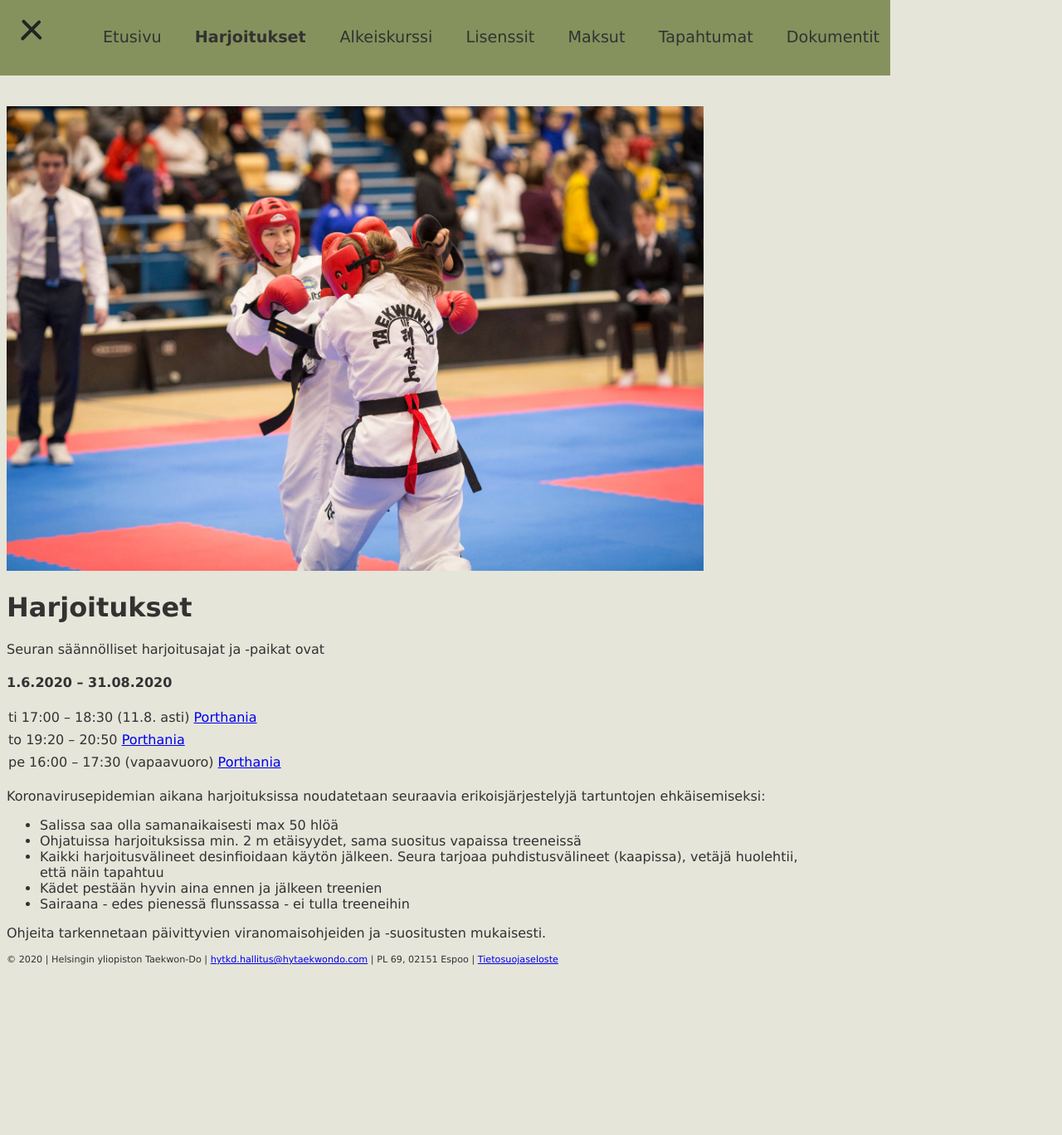
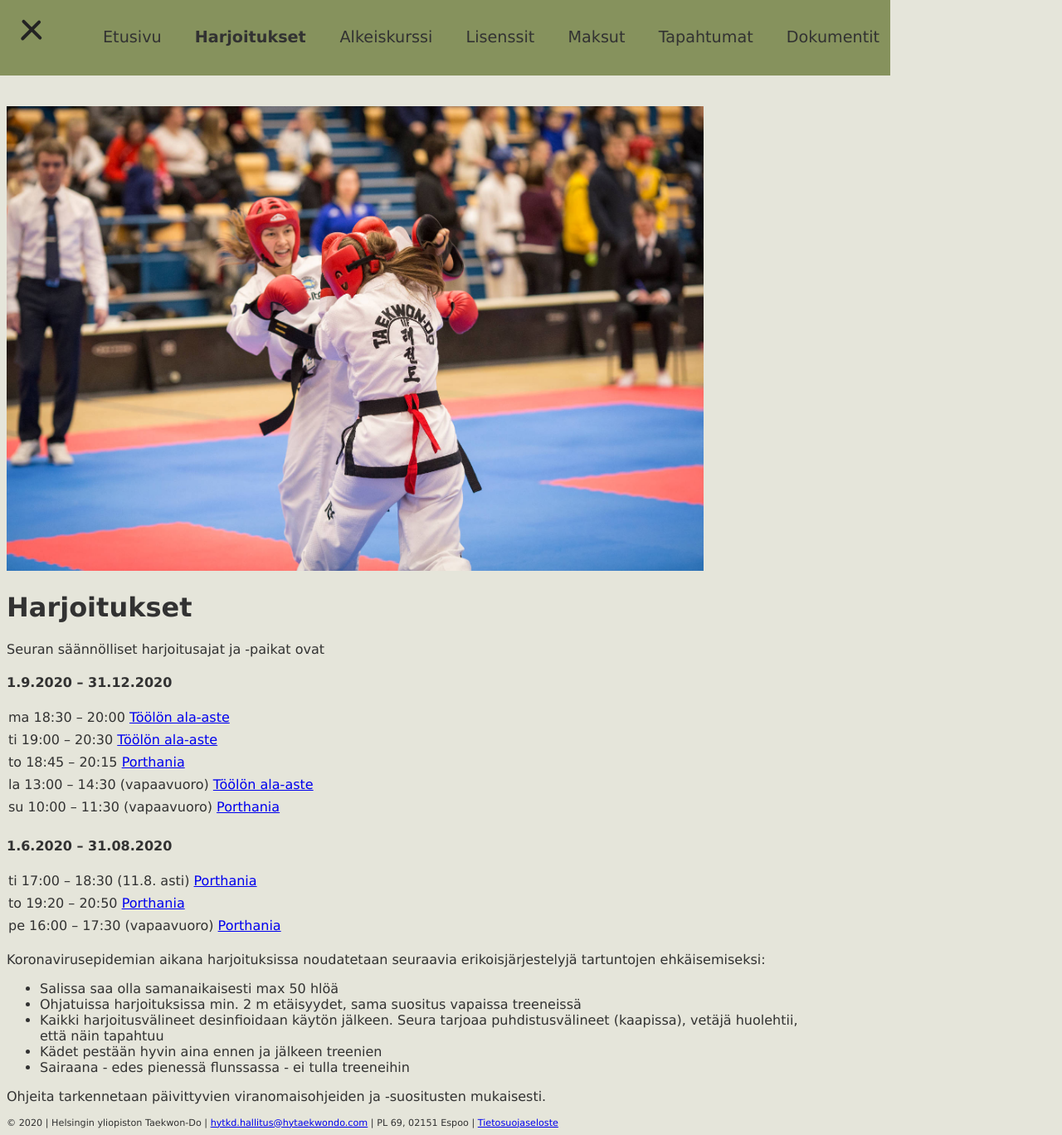
Before and after one commit to hytkd/website, a Jekyll site: the page built from trainings.html, in a window 1280 px wide and 1368 px high. Shown: the whole window at 83% size. Built offline with Jekyll 4.4.1, drawn with Linux system fonts in a browser that asks for light colours.

Commit message:
Update autumn training times and payment info

```diff
--- a/_data/acute.yml
+++ b/_data/acute.yml
@@ -1,12 +1,6 @@
-- title: Kesän harjoitusvuorot
+- title: Syksyn harjoitusvuorot
   content: |
-    <p>Kesäkaudella (1.6.-31.8.) harjoitellaan seuraavasti:</p>
-    <p><ul>
-      <li>ti 17:00 - 18:30 Porthaniassa (11.8. asti)</li>
-      <li>to 19:20 - 20:50 Porthaniassa</li>
-      <li>pe 16:00 - 17:30 Porthaniassa</li>
-    </ul></p>
-    <p>Harjoituksissa noudatetaan <a href="/trainings.html">erityisjärjestelyjä</a> tartuntojen välttämiseksi.</p>
+    <p>Syksyn harjoitusvuorot ovat samat kuin keväälläkin, katso vuorot <a href="/trainings.html">täältä</a>.
 - title: Jäsenlomake
   content: Seuran harjoituksiin osallistuvien tulee täyttää <a href="https://forms.gle/WHdAycDuJNsYFf6B9">jäsenlomake</a> vuodelle 2020. Myös alkeiskurssille osallistuvia pyydetään täyttämään lomake.
 - title: Jäsenmaksut
--- a/_data/trainings.yml
+++ b/_data/trainings.yml
@@ -1,3 +1,15 @@
+- dates: 1.9.2020 – 31.12.2020
+  times:
+    - time: ma 18:30 – 20:00
+      location: &TOOLO <a href="https://goo.gl/maps/Hcs6GgR9x8ebmiZp9" target="_blank">Töölön ala-aste</a>
+    - time: ti 19:00 – 20:30
+      location: *TOOLO
+    - time: to 18:45 – 20:15
+      location: &PORTSU <a href="https://goo.gl/maps/t21PcHXy8ky" target="_blank">Porthania</a>
+    - time: la 13:00 – 14:30 (vapaavuoro)
+      location: *TOOLO
+    - time: su 10:00 – 11:30 (vapaavuoro)
+      location: *PORTSU
 - dates: 1.6.2020 – 31.08.2020
   times:
     - time: ti 17:00 – 18:30 (11.8. asti)
--- a/payments.html
+++ b/payments.html
@@ -7,10 +7,6 @@ title: HYTKD - Maksut
 Seuran jäsenmaksu (maksetaan kalenterivuosittain) on vuonna 2020 koko vuodelle {{ site.data.payments.students_whole }} €/{{ site.data.payments.others_whole }} €, puolelle vuodelle {{ site.data.payments.students_half }} €/{{ site.data.payments.others_half }} €. Alennetut hinnat koskevat opiskelijoita. Maksettu jäsenmaksu on edellytys harjoituksiin osallistumiselle, mutta sitä ei välttämättä peritä lyhytaikaisilta vierailijoilta (sovi menettelystä hallituksen kanssa, <a href="mailto:hytkd.hallitus@hytaekwondo.com">hytkd.hallitus@hytaekwondo.com</a>).
 </p>
 
-<p>
-Vuonna 2020 maksujen osalta siirrytään seuran laskutukseen, eli seura laskuttaa jäseniltään jäsen-, tapahtuma- yms. maksut. Jos et ole saanut laskua jäsenmaksusta tai laskussa on virhe, olethan yhteydessä <a href="mailto:erik.brucken@hytaekwondo.com">erik.brucken@hytaekwondo.com</a>.
-</p>
-<!--
 <p>
 Maksut maksetaan tilille Danske Bank FI79 8000 1870 7912 00. Maksuissa käytetään aina tapahtuman mukaista viitettä. Jos mahdollista kirjoita viestiin maksun aihe. Jos maksat yhdistelmämaksun, lähetä selventävä viesti osoitteeseen <a href="mailto:{{ site.data.payments.treasurer_email }}">{{ site.data.payments.treasurer_email }}</a>. Leiri-, kisa- ja tapahtumamaksuja varten, katso alta tapahtumakohtainen viitenumero.
 </p>
@@ -31,4 +27,3 @@ Maksut maksetaan tilille Danske Bank FI79 8000 1870 7912 00. Maksuissa käytetä
 		scrolling="no">
 	</iframe>
 </div>
--->
```
